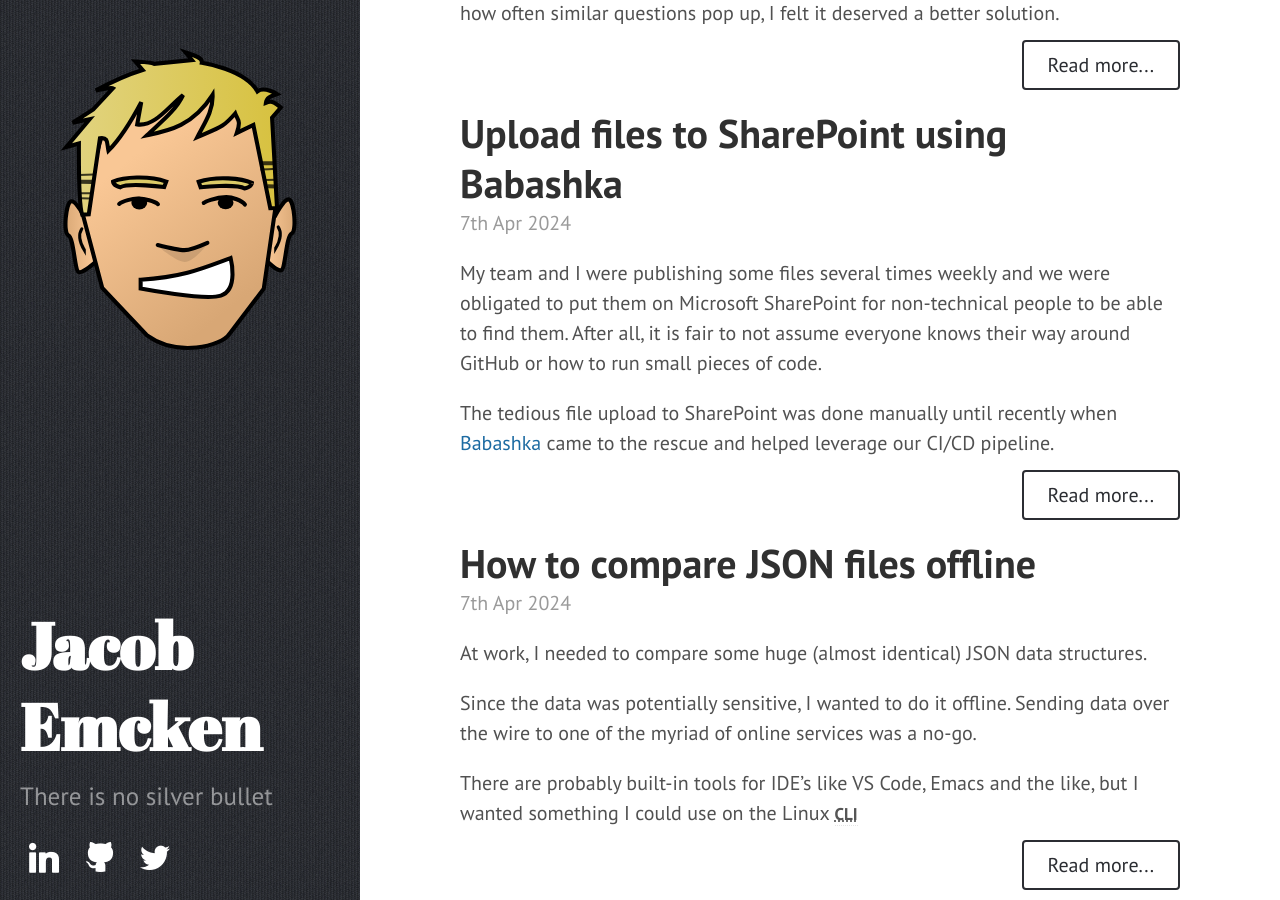
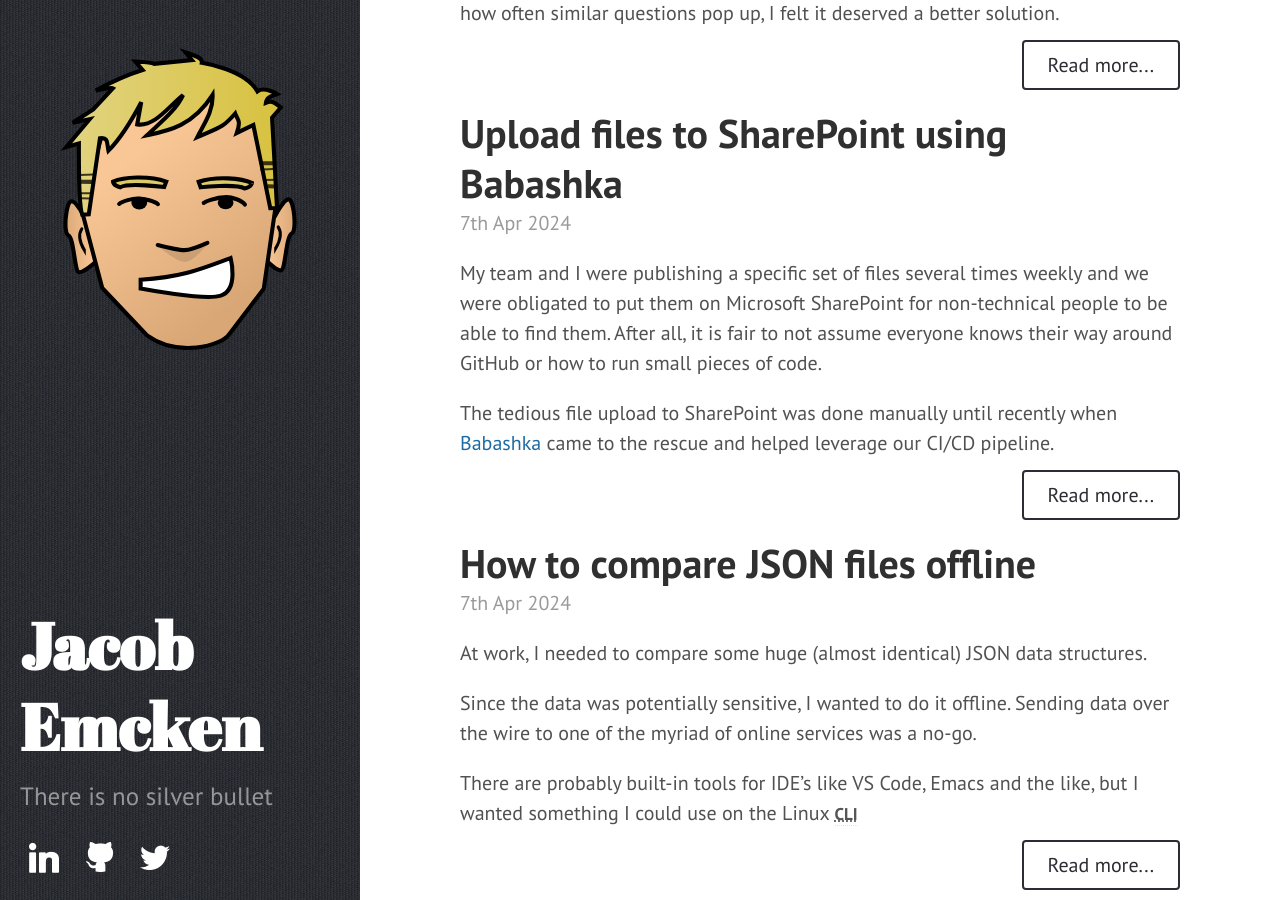
Before and after one commit to jacobemcken/jacobemcken.github.io, a Jekyll site: the page built from index.html, in a window 1280 px wide and 900 px high, scrolled down 532 px. Built offline with Jekyll 4.4.1, drawn with Linux system fonts in a browser that asks for light colours; the list of posts is cut into pages by our own code.

Commit message:
Minor text updates to existing posts

```diff
--- a/_posts/2024-04-07-sharepoint-upload-file-with-app-only-principal-and-babashka.md
+++ b/_posts/2024-04-07-sharepoint-upload-file-with-app-only-principal-and-babashka.md
@@ -14,8 +14,9 @@
 excerpt_separator: <!--more-->
 ---
 
-My team and I were publishing some files several times weekly
-and we were obligated to put them on Microsoft SharePoint for non-technical people to be able to find them.
+My team and I were publishing a specific set of files several times weekly
+and we were obligated to put them on Microsoft SharePoint
+for non-technical people to be able to find them.
 After all, it is fair to not assume everyone knows their way around GitHub
 or how to run small pieces of code.
 
```
Also changed, not shown: _posts/2024-03-02-who-am-i.md (+3 -0 lines).
